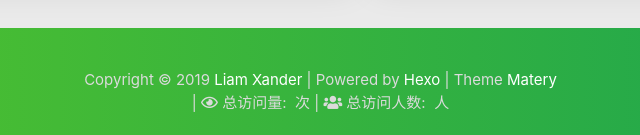
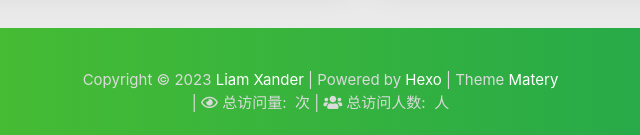
Before and after one commit to Liam-Xander/Liam-Xander.github.io, a plain HTML site: page 2024/03/11/hello-world/index.html in a window 1280 px wide. Shown: the part 2262-2397 px from the top of the page, 132-772 px from the left. Drawn offline with Linux system fonts and the light colour scheme; some packages are replaced by stand-ins of ours; no server answers; a script that the page names is missing.

Commit message:
Site updated: 2024-03-11 23:44:12

```diff
--- a/2024/03/11/hello-world/index.html
+++ b/2024/03/11/hello-world/index.html
@@ -966,7 +966,7 @@ code[class*="language-"], pre[class*="language-"] { white-space: pre !important;
     <div class="container row center-align" style="margin-bottom: 0px !important;">
         <div class="col s12 m8 l8 copy-right">
             Copyright&nbsp;&copy;
-            <span id="year">2019</span>
+            <span id="year">2023</span>
             <a href="/about" target="_blank">Liam Xander</a>
             |&nbsp;Powered by&nbsp;<a href="https://hexo.io/" target="_blank">Hexo</a>
             |&nbsp;Theme&nbsp;<a href="https://github.com/blinkfox/hexo-theme-matery" target="_blank">Matery</a>
```
Also changed, not shown: archives/2024/03/index.html (+1 -1 lines), archives/2024/index.html (+1 -1 lines), archives/index.html (+1 -1 lines), index.html (+1 -1 lines).
